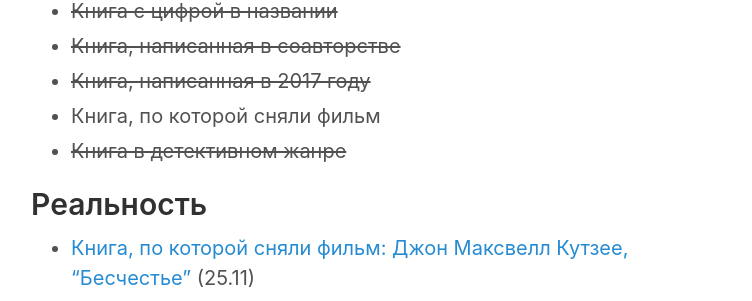
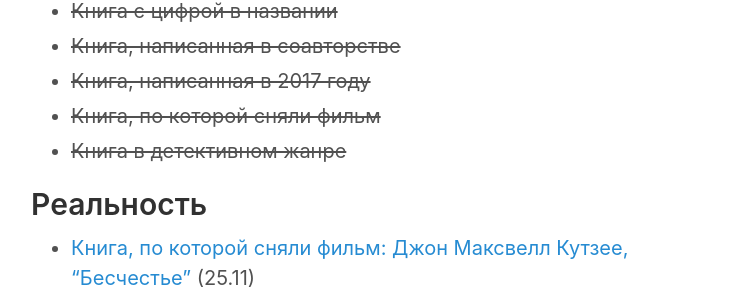
Before and after one commit to yevhenii-havrylenko/yevhenii-havrylenko.github.io, a Jekyll site: the page built from index.md, in a window 1280 px wide. Shown: the part 253-554 px from the top of the page, without its empty margins (259-1011 px from the left). Built offline with Jekyll 4.4.1, drawn with Linux system fonts in a browser that asks for light colours.

```diff
--- a/index.md
+++ b/index.md
@@ -7,7 +7,7 @@ title: Todo
 - ~~Книга с цифрой в названии~~
 - ~~Книга, написанная в соавторстве~~
 - ~~Книга, написанная в 2017 году~~
-- Книга, по которой сняли фильм
+- ~~Книга, по которой сняли фильм~~
 - ~~Книга в детективном жанре~~
 
 ## Реальность
```
